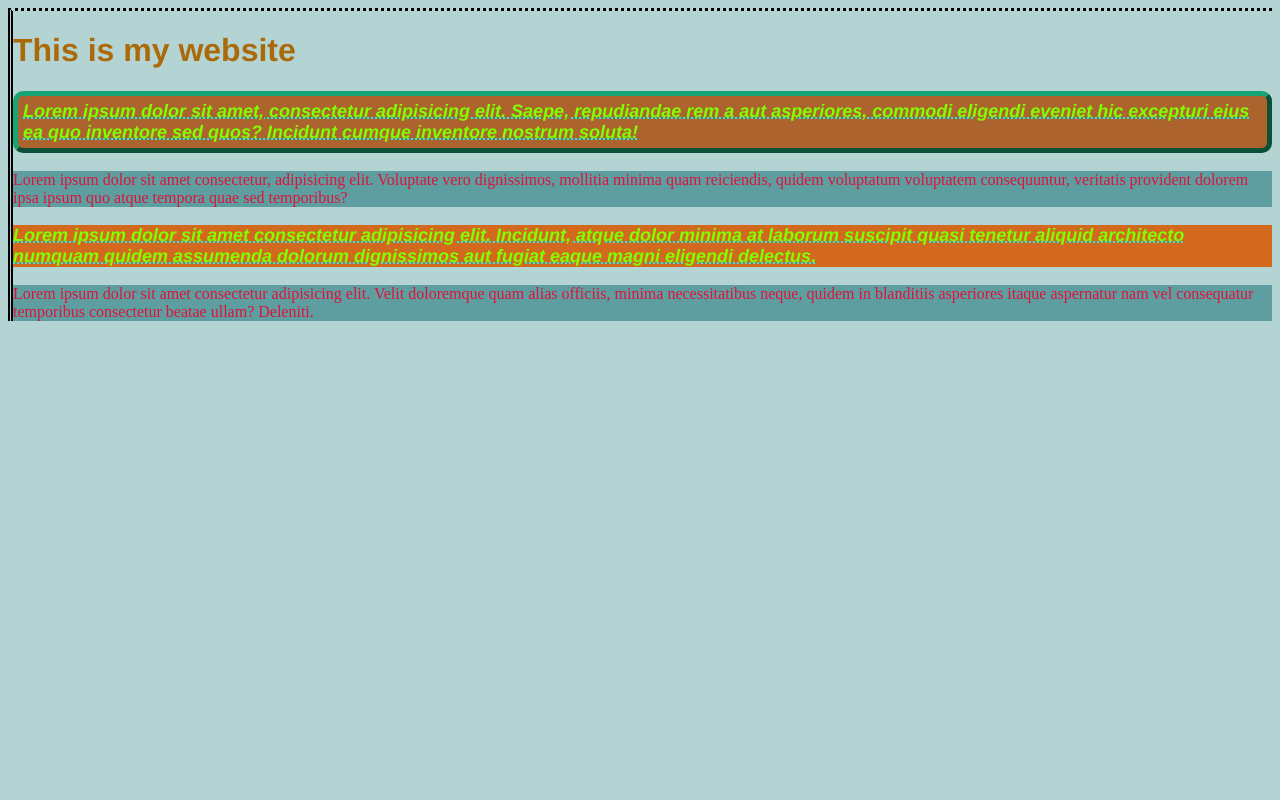
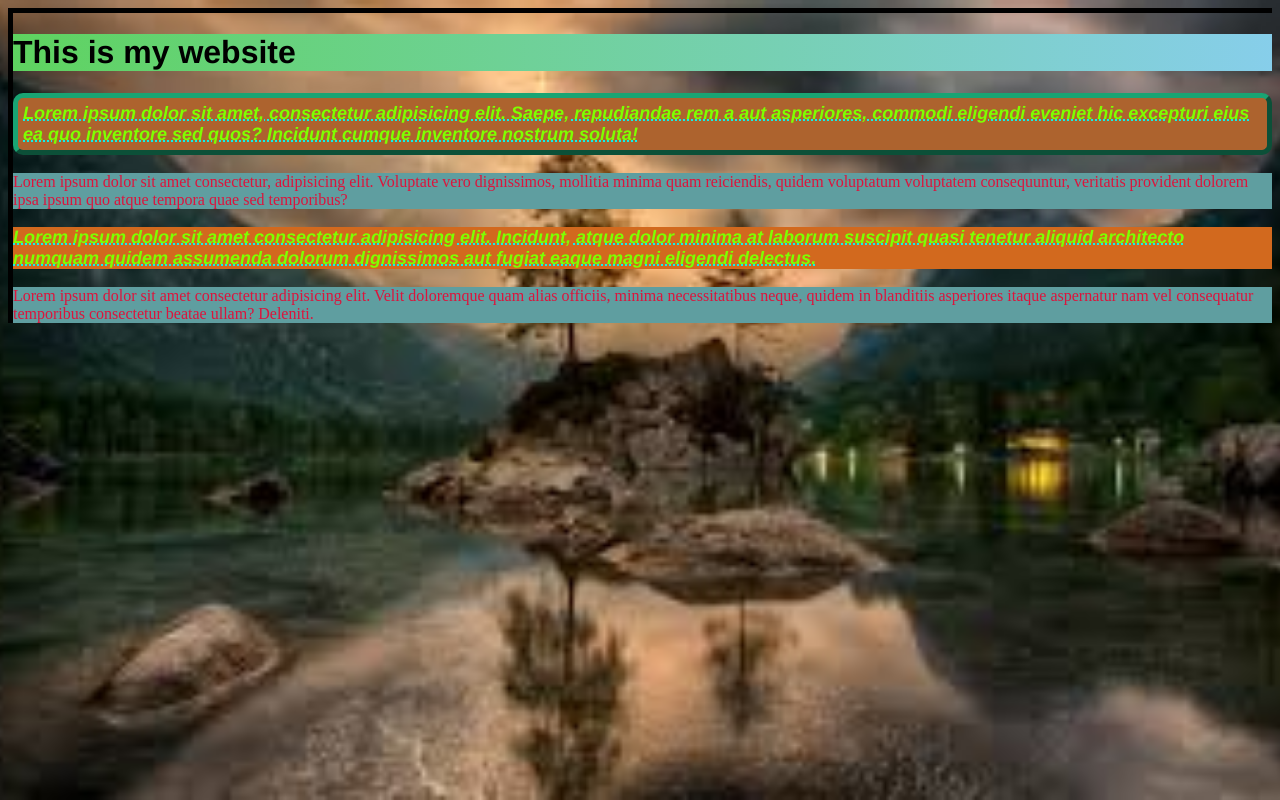
Before and after one commit to supriya-create/FRONTEND-CLASS-PROJECTS, a plain HTML site: page PRACTICE/basiccss.html in a window 1280 px wide. Drawn offline with Linux system fonts and the light colour scheme.

Commit message:
CSS Background

```diff
--- a/PRACTICE/basiccss.html
+++ b/PRACTICE/basiccss.html
@@ -7,15 +7,22 @@
 </head>
 <style>
     body{
-        background-color: rgb(180, 211, 211);
-        border-top-style: dotted;
-        border-left-style: double;
+        background-image: url(imageeee.jpeg);
+        background-attachment: fixed;
+        background-repeat: no repeat;
+        background-position: center;
+        background-size: cover;
+        border-top-style: solid ;
+        border-top-width: 5px ;
+        border-left-style: solid;
         border-left-width: 5px;
         border-left-color: black;
 
     }
     h1{
-        color: rgb(171, 106, 10);
+        background: linear-gradient(to left, skyblue, rgb(94, 211, 94));
+        background-repeat: no-repeat;
+        background-attachment: fixed;
         font-family: 'Franklin Gothic Medium', 'Arial Narrow', Arial, sans-serif;
     }
     #p1{
```
